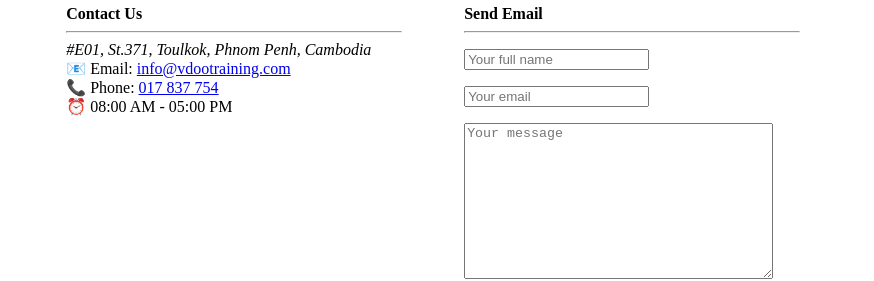
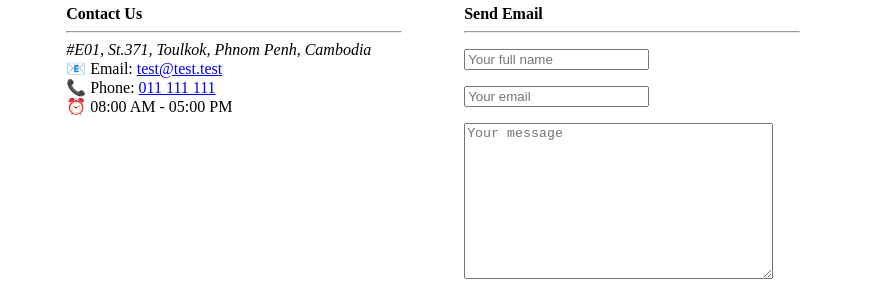
Before and after one commit to vichetmoeng/HTMLProject, a plain HTML site: page index.html in a window 1280 px wide. Shown: the part 3498-3779 px from the top of the page, 406-1280 px from the left. Drawn offline with Linux system fonts and the light colour scheme.

Commit message:
latest updated

```diff
--- a/index.html
+++ b/index.html
@@ -470,8 +470,8 @@
                 <strong>Contact Us</strong>
                 <hr>
                 <address>#E01, St.371, Toulkok, Phnom Penh, Cambodia</address>
-                &#x1F4E7; Email: <a href="mailto:info@vdootraining.com">info@vdootraining.com</a>
-               <br> &#x1F4DE; Phone: <a href="tel:017837754">017 837 754</a>
+                &#x1F4E7; Email: <a href="mailto:test@test.test">test@test.test</a>
+               <br> &#x1F4DE; Phone: <a href="tel:011111111">011 111 111</a>
                <br> &#x23F0; 08:00 AM - 05:00 PM
             </td>
             <td width="22"></td>
```
Also changed, not shown: 1 other file.
